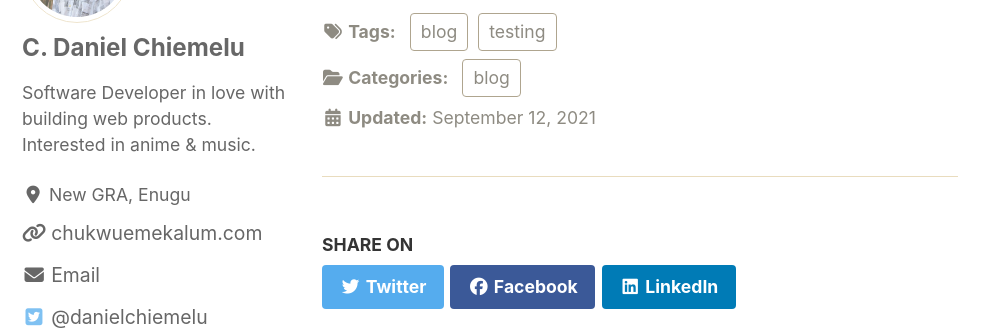
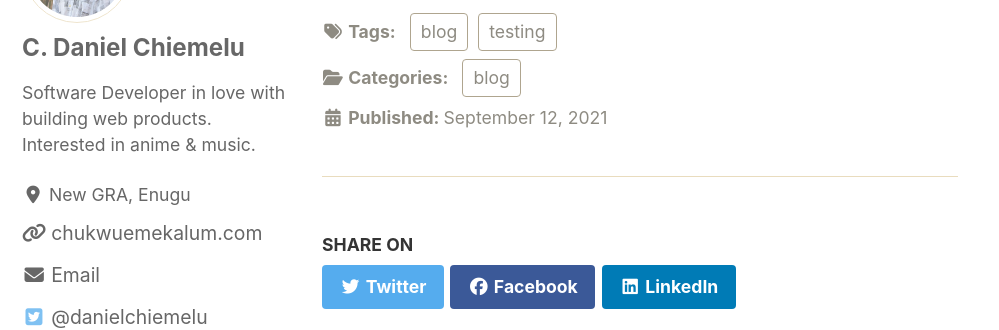
Before and after one commit to Chukwuemekalum/chukwuemekalum.github.io, a Jekyll site: the page built from _posts/2022-07-19-my-second-post.html, in a window 1280 px wide and 900 px high, scrolled down 470 px. Shown: the part 153-483 px from the top of the window, without its empty margins (0-999 px from the left). Built offline with Jekyll 4.4.1, drawn with Linux system fonts in a browser that asks for light colours; cached includes are drawn as plain includes; nearby versions of some CDN libraries; comment, search, counter and statistics services are not loaded.

Commit message:
Working on Date

```diff
--- a/_layouts/single.html
+++ b/_layouts/single.html
@@ -32,7 +32,7 @@
               {% if page.last_modified_at %}
                 <span class="page__meta-date"><i class="fas fa-fw fa-calendar-alt" aria-hidden="true"></i> {{ site.data.ui-text[site.locale].date_label | default: "Updated:" }} <time datetime="{{ page.last_modified_at | date: "%Y-%m-%d" }}">{{ page.last_modified_at | date: "%B %-d, %Y" }}</time></span>
               {% elsif page.date %}
-                <span class="page__meta-date"><i class="fas fa-fw fa-calendar-alt" aria-hidden="true"></i><time datetime="{{ page.date | date_to_xmlschema }}">{{ page.date | date: "%B %-d, %Y" }}</time></span>
+                <span class="page__meta-date"><i class="fas fa-fw fa-calendar-alt" aria-hidden="true"></i> <time datetime="{{ page.date | date_to_xmlschema }}">{{ page.date | date: "%B %-d, %Y" }}</time></span>
               {% endif %}
               {% if page.read_time %}
                 <span class="page__meta-sep"></span>
@@ -67,7 +67,7 @@
         {% if page.last_modified_at %}
           <p class="page__date"><strong><i class="fas fa-fw fa-calendar-alt" aria-hidden="true"></i> {{ site.data.ui-text[site.locale].date_label | default: "Updated:" }}</strong> <time datetime="{{ page.last_modified_at | date: "%Y-%m-%d" }}">{{ page.last_modified_at | date: "%B %-d, %Y" }}</time></p>
         {% elsif page.date %}
-          <p class="page__date"><strong><i class="fas fa-fw fa-calendar-alt" aria-hidden="true"></i> {{ site.data.ui-text[site.locale].date_label | default: "Published:" }}</strong> <time datetime="{{ page.date | date_to_xmlschema }}">{{ page.date | date: "%B %-d, %Y" }}</time></p>
+          <p class="page__date"><strong><i class="fas fa-fw fa-calendar-alt" aria-hidden="true"></i> Published: </strong> <time datetime="{{ page.date | date_to_xmlschema }}">{{ page.date | date: "%B %-d, %Y" }}</time></p>
         {% endif %}
       </footer>
 
```
